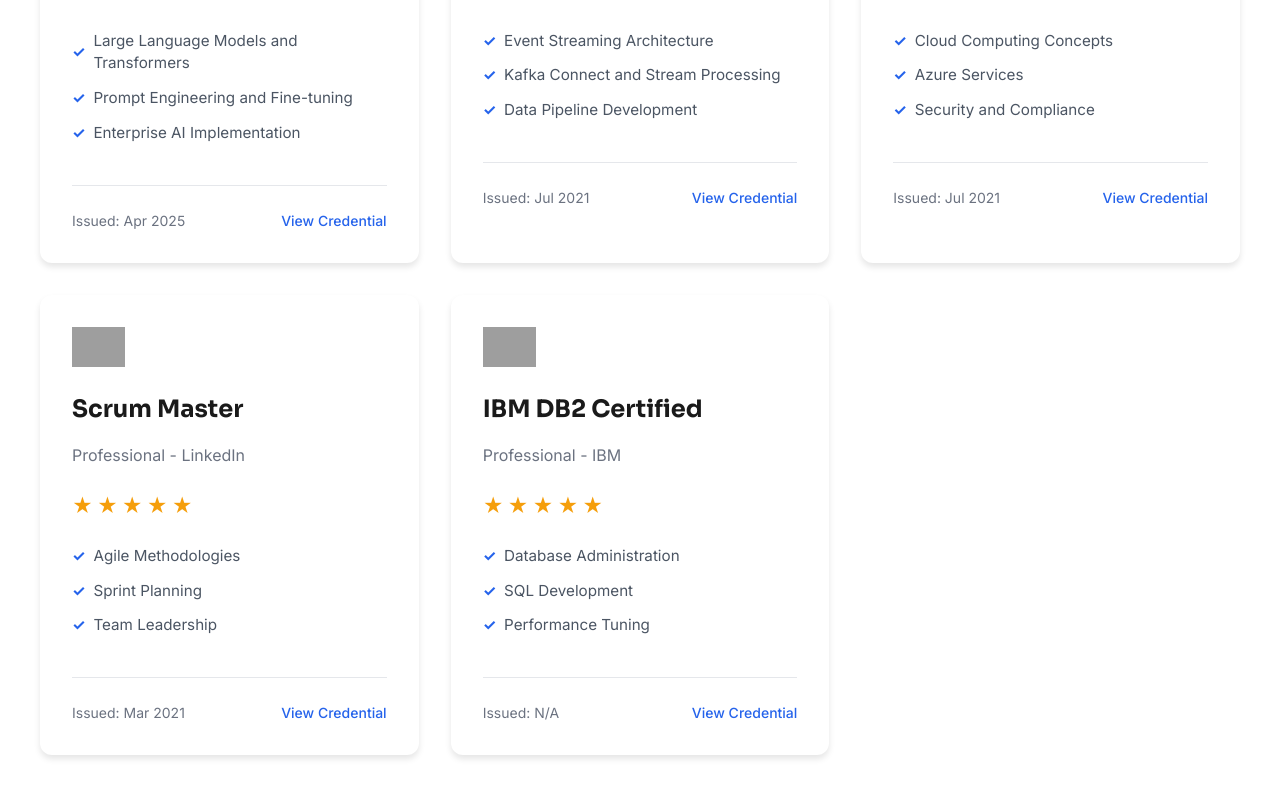
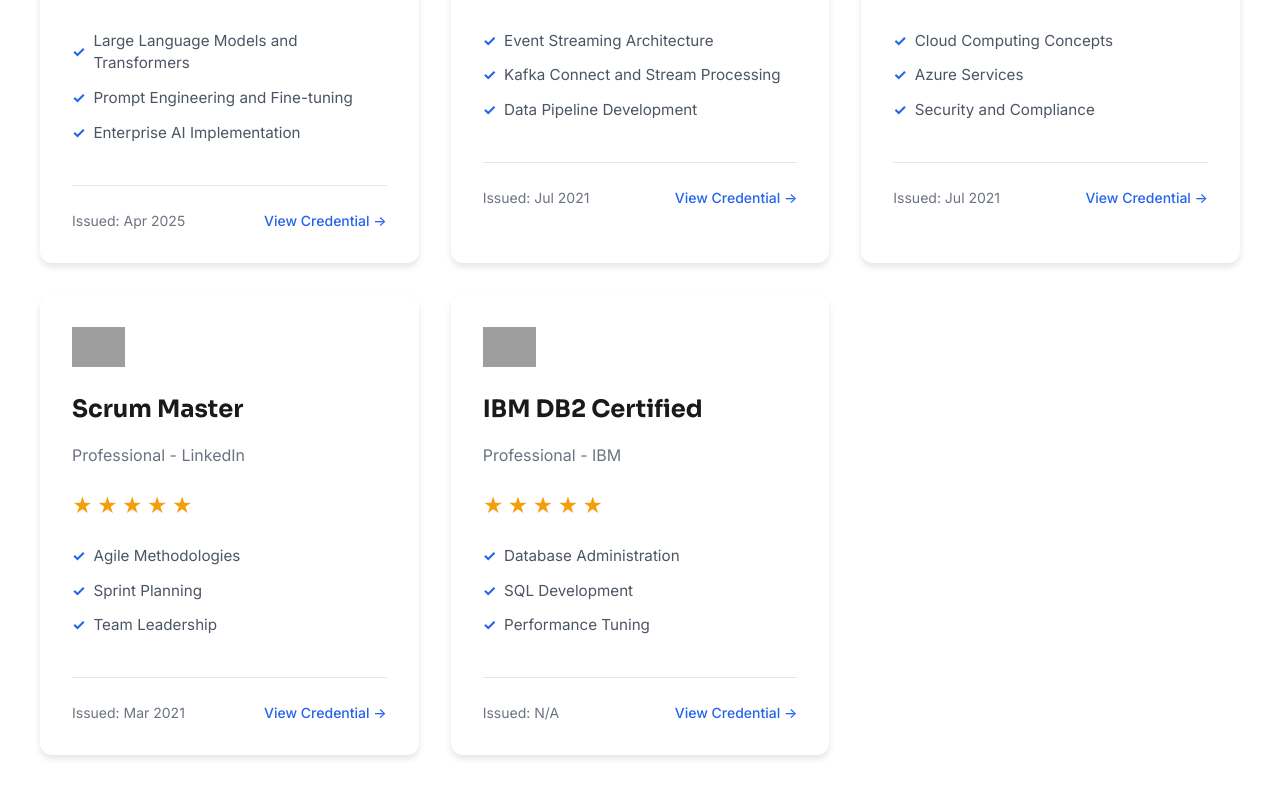
Before and after one commit to Punit5/puneet-react-portfolio, a React (Vite) app: page / in a window 1280 px wide. Shown: the part 7537-8334 px from the top of the page. Built offline with nearby package versions, Linux system fonts and the light colour scheme; grey boxes are pictures that could not be loaded.

Commit message:
update certification

```diff
--- a/src/components/Certifications.jsx
+++ b/src/components/Certifications.jsx
@@ -9,7 +9,7 @@ const Certifications = () => {
       level: 'Professional',
       organization: 'Databricks',
       issueDate: 'Apr 2025',
-      credentialUrl: '#',
+      credentialUrl: 'https://credentials.databricks.com/0cd9f836-71fe-4670-a40f-2f9a79988efa',
       skills: [
         'Large Language Models and Transformers',
         'Prompt Engineering and Fine-tuning',
@@ -22,7 +22,7 @@ const Certifications = () => {
       level: 'Professional',
       organization: 'Confluent',
       issueDate: 'Jul 2021',
-      credentialUrl: '#',
+      credentialUrl: 'https://www.credential.net/profile/puneetpatel/wallet',
       skills: [
         'Event Streaming Architecture',
         'Kafka Connect and Stream Processing',
@@ -35,7 +35,7 @@ const Certifications = () => {
       level: 'Professional',
       organization: 'Microsoft',
       issueDate: 'Jul 2021',
-      credentialUrl: '#',
+      credentialUrl: 'https://learn.microsoft.com/en-us/users/puneetpatel-2435/credentials',
       skills: [
         'Cloud Computing Concepts',
         'Azure Services',
@@ -48,7 +48,7 @@ const Certifications = () => {
       level: 'Professional',
       organization: 'LinkedIn',
       issueDate: 'Mar 2021',
-      credentialUrl: '#',
+      credentialUrl: 'https://www.linkedin.com/learning/certificates/5836e23e3780aeeda61f6a303b24624f4e2fc26cb191f95f6f2c528034113cc3?trk=backfilled_certificate&lipi=urn%3Ali%3Apage%3Ad_flagship3_profile_view_base_certifications_details%3BkI0%2FiJm4TwaUOxcT1gEHRA%3D%3D',
       skills: [
         'Agile Methodologies',
         'Sprint Planning',
@@ -61,7 +61,7 @@ const Certifications = () => {
       level: 'Professional',
       organization: 'IBM',
       issueDate: 'N/A',
-      credentialUrl: '#',
+      credentialUrl: 'https://www.credly.com/badges/12345',
       skills: [
         'Database Administration',
         'SQL Development',
@@ -107,7 +107,7 @@ const Certifications = () => {
                   rel="noopener noreferrer"
                   className="view-credential"
                 >
-                  View Credential
+                  View Credential →
                 </a>
               </div>
             </div>
```
